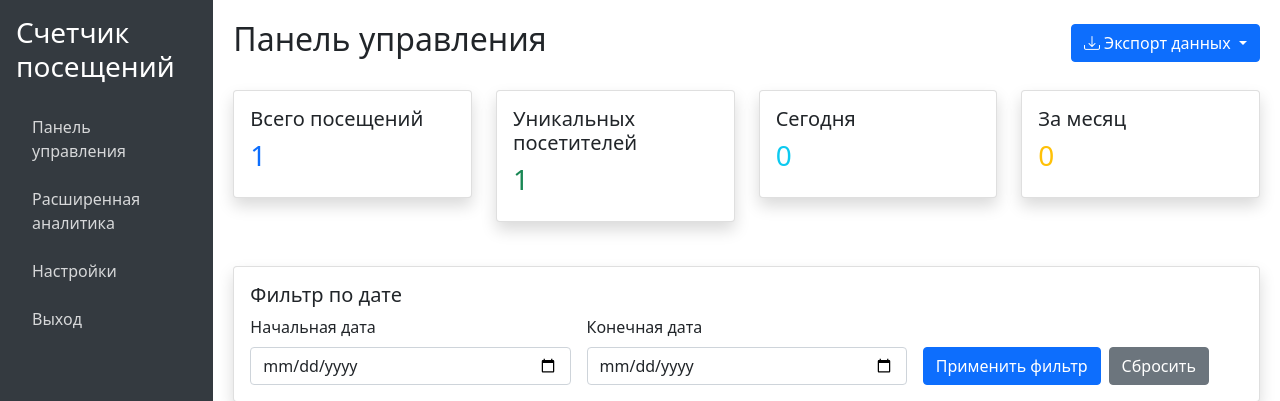
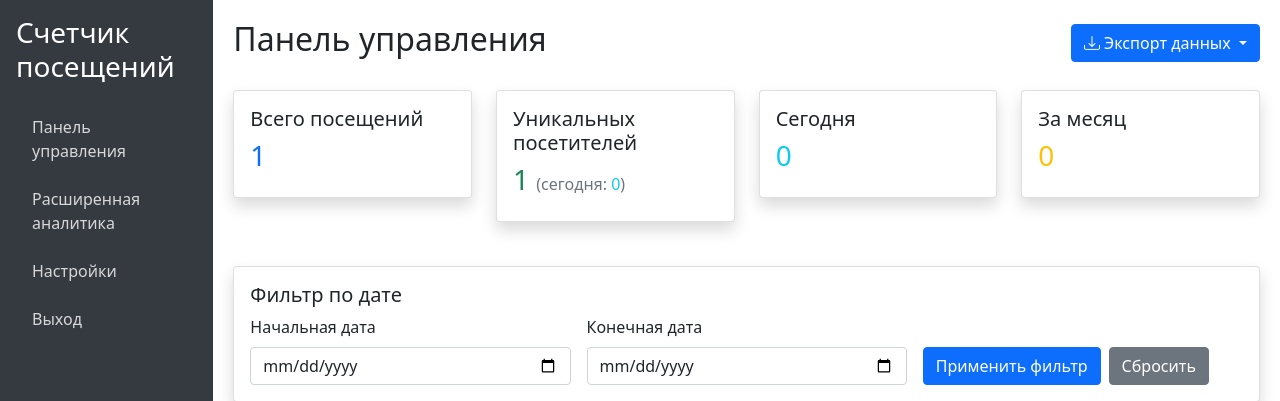
Before and after one commit to Murkirpus/TurboCounter, a PHP site: page /index.php in a window 1280 px wide. Shown: the top 401 px of the page. Run offline with PHP 8.4, Linux system fonts and the light colour scheme; the visitor is signed in with stand-in values (Sample User, id 1); tables that the repository leaves empty hold one stand-in row (values such as "Sample post"); some libraries are stand-ins or nearby versions.

Commit message:
Update index.php

```diff
--- a/counter/index.php
+++ b/counter/index.php
@@ -296,6 +296,7 @@ function saveCounterConfig($config) {
 }
 
 // Получение основной статистики
+// Получение основной статистики
 function getBasicStats($pdo) {
     $stats = [];
 
@@ -303,9 +304,13 @@ function getBasicStats($pdo) {
     $stmt = $pdo->query("SELECT COUNT(*) FROM visits");
     $stats['total_visits'] = $stmt->fetchColumn();
 
-    // Количество уникальных посетителей
+    // Количество уникальных посетителей (всего)
     $stmt = $pdo->query("SELECT COUNT(DISTINCT ip_address) FROM visits");
     $stats['unique_visitors'] = $stmt->fetchColumn();
+
+    // Количество уникальных посетителей за сегодня
+    $stmt = $pdo->query("SELECT COUNT(DISTINCT ip_address) FROM visits WHERE DATE(visit_time) = CURDATE()");
+    $stats['today_unique'] = $stmt->fetchColumn();
 
     // Посещения за сегодня
     $stmt = $pdo->query("SELECT COUNT(*) FROM visits WHERE DATE(visit_time) = CURDATE()");
@@ -978,7 +983,12 @@ $notifications = checkNotifications($pdo);
     <div class="card stats-card">
         <div class="card-body">
             <h5 class="card-title">Уникальных посетителей</h5>
-                                <h3 class="text-success"><?php echo $basicStats['unique_visitors']; ?></h3>
+            <h3 class="text-success">
+                <?php echo $basicStats['unique_visitors']; ?>
+                <small class="text-muted fs-6">
+                    (сегодня: <span class="text-info"><?php echo $basicStats['today_unique']; ?></span>)
+                </small>
+            </h3>
         </div>
     </div>
 </div>
```
Lines whose indentation alone changed are shown as unchanged.
